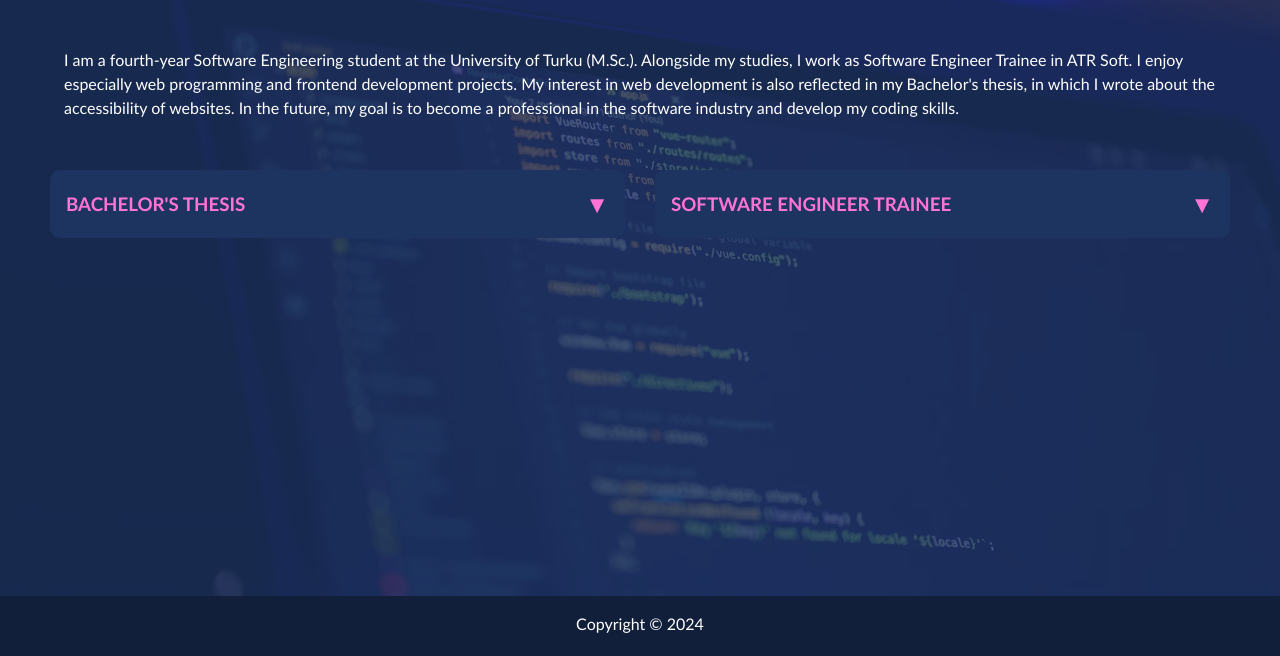
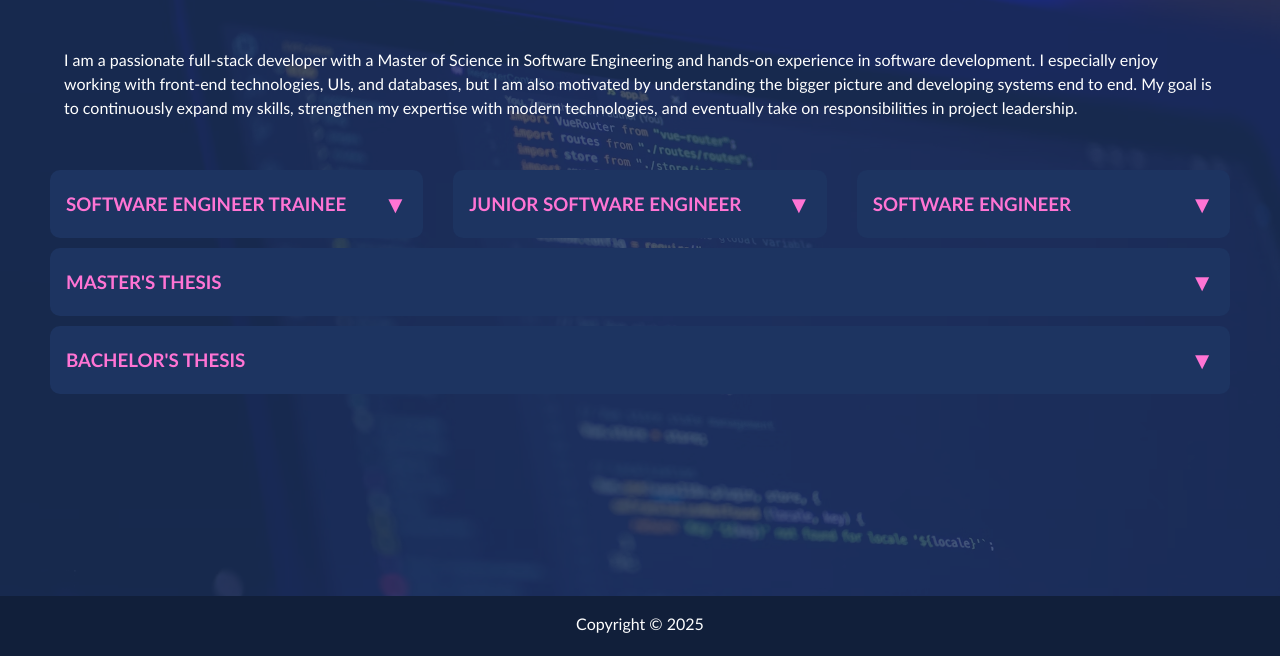
Before and after one commit to vmneva/my_portfolio, a website: page dist/about.html in a window 1280 px wide. Shown: the part 144-800 px from the top of the page. Drawn offline with Linux system fonts and the light colour scheme.

Commit message:
new version with updated info

```diff
--- a/scss/_about.scss
+++ b/scss/_about.scss
@@ -24,9 +24,11 @@
   .about-info {
     display: grid;
     grid-template-areas:
-      "bio bio"
-      "thesis job";
-    grid-template-columns: 1fr 1fr;
+      "bio bio bio"
+      "job1 job2 job3"
+      "thesis2 thesis2 thesis2"
+      "thesis1 thesis1 thesis1";
+    grid-template-columns: 1fr 1fr 1fr;
     gap: 10px;
     width: 100%;
     max-width: 1200px;
@@ -39,11 +41,29 @@
       border-radius: 10px;
       color: set-text-color($primary-color);
     }
-    .job {
-      grid-area: job;
+    .job1 {
+      grid-area: job1;
     }
-    .thesis {
-      grid-area: thesis;
+    .job2 {
+      grid-area: job2;
+    }
+    .job3 {
+      grid-area: job3;
+    }
+    .thesis1 {
+      grid-area: thesis1;
+    }
+    .thesis2 {
+      grid-area: thesis2;
+
+      a {
+        color: $secondary-color;
+        text-decoration: none;
+
+        &:hover {
+          text-decoration: underline;
+        }
+      }
     }
 
     .accordion {
```
Also changed, not shown: dist/about.html, dist/contact.html (deleted), dist/css/main.css, dist/index.html, dist/js/main.js, 2 other files.
